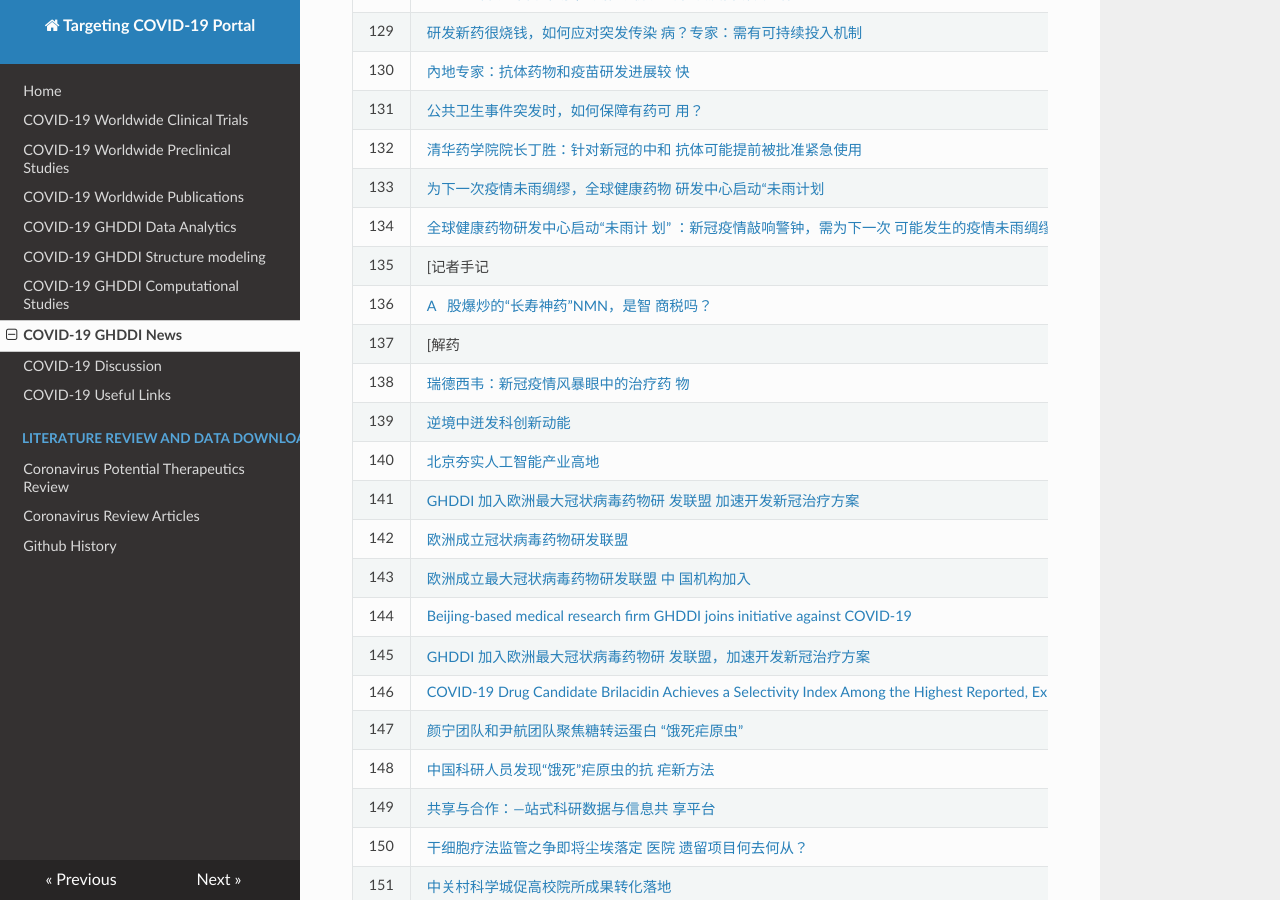
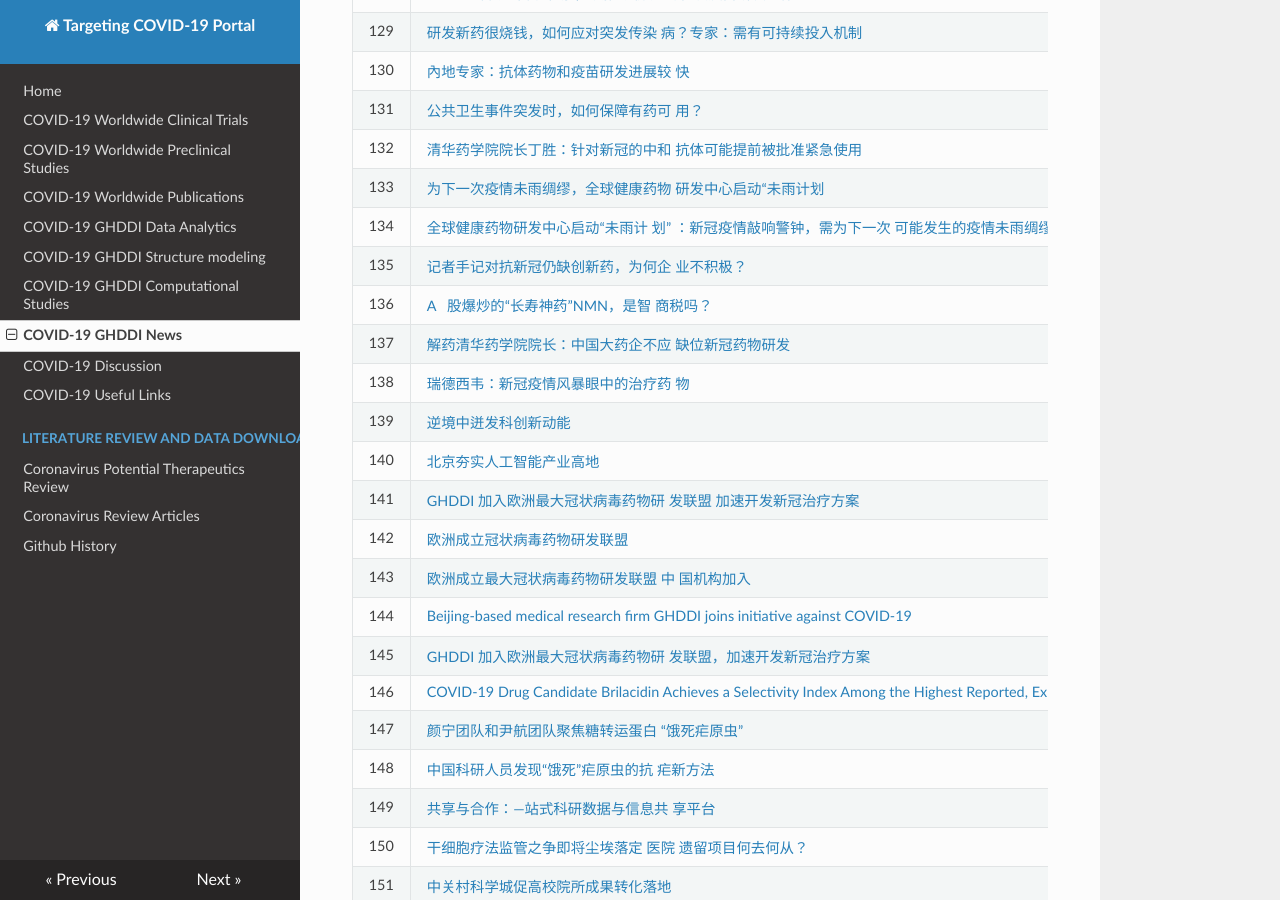
Before and after one commit to GHDDI-AILab/Targeting2019-nCoV, an MkDocs documentation site: the page built from docs/ghddi_news.md, in a window 1280 px wide and 900 px high, scrolled down 5123 px. Built offline with MkDocs 1.6.1, drawn with Linux system fonts in a browser that asks for light colours; nearby versions of some CDN libraries.

Commit message:
Update ghddi_news.md

```diff
--- a/docs/ghddi_news.md
+++ b/docs/ghddi_news.md
@@ -137,9 +137,9 @@
 | 132  | [清华药学院院长丁胜：针对新冠的中和 抗体可能提前被批准紧急使用](http://www.eeo.com.cn/2020/0716/389831.shtml) | 经济观察网                                                   |
 | 133  | [为下一次疫情未雨绸缪，全球健康药物 研发中心启动“未雨计划](http://www.jksb.com.cn/html/news/industry/2020/0716/164233.html) | 健康时报                                                     |
 | 134  | [全球健康药物研发中心启动“未雨计 划” ：新冠疫情敲响警钟，需为下一次  可能发生的疫情未雨绸缪](https://m.lanjinger.com/app/share/news/140507) | 蓝鲸财经                                                     |
-| 135  | [记者手记                                                    | 对抗新冠仍缺创新药，为何企 业不积极？](http://www.caixin.com/2020-07-16/101580736.html) |
+| 135  | [记者手记对抗新冠仍缺创新药，为何企 业不积极？](http://www.caixin.com/2020-07-16/101580736.html) | 财新                                                         |
 | 136  | [A   股爆炒的“长寿神药”NMN，是智 商税吗？](https://www.jiemian.com/article/4680444.html) | 界面                                                         |
-| 137  | [解药                                                        | 清华药学院院长：中国大药企不应 缺位新冠药物研发](https://www.jiemian.com/article/4680444.html) |
+| 137  | [解药清华药学院院长：中国大药企不应 缺位新冠药物研发](https://www.jiemian.com/article/4680444.html) | 界面                                                         |
 | 138  | [瑞德西韦：新冠疫情风暴眼中的治疗药 物](http://www.inewsweek.cn/world/2020-08-10/10091.shtml) | 中国新闻周刊                                                 |
 | 139  | [逆境中迸发科创新动能](https://bjrbdzb.bjd.com.cn/bjrb/mobile/2020/20200811/20200811_001/content_20200811_001_8.htm?storyId=AP5f31956ee4b0473e6ca18910&amp;userID=30D95783-8665-43E6-A4F2-6490D2CEC949%2C0&amp;isshare=1&amp;channelId=newspaperBjrb&amp;columnId=5f094ce8e4b086b26e06511c&amp;contentType=12&amp;isBjh=0) | 北京日报                                                     |
 | 140  | [北京夯实人工智能产业高地](https://bjrbdzb.bjd.com.cn/bjrb/mobile/2020/20200811/20200811_001/content_20200811_001_8.htm?storyId=AP5f31956ee4b0473e6ca18910&amp;userID=30D95783-8665-43E6-A4F2-6490D2CEC949%2C0&amp;isshare=1&amp;channelId=newspaperBjrb&amp;columnId=5f094ce8e4b086b26e06511c&amp;contentType=12&amp;isBjh=0) | 北京日报                                                     |
```
